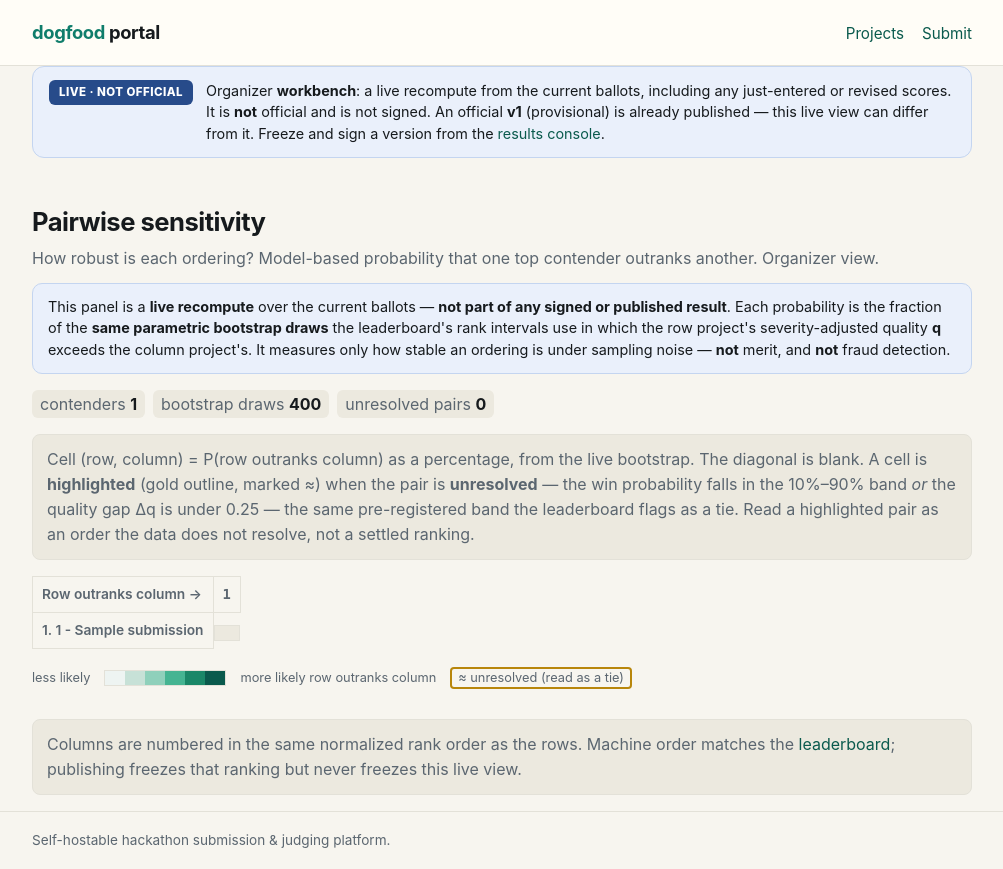
After one commit to pal-123456789/dogfood-portal, a Django app: page /normalize/pairwise in a window 1280 px wide. The commit adds this page. Shown: the whole page, without its empty margins (138-1141 px from the left). Run offline with Django 5.2, Linux system fonts and the light colour scheme; a user stored in the database is signed in; tables that the repository leaves empty hold one stand-in row (values such as "Sample post"); lists and menus that the app fills with data are empty.

Commit message:
feat(normalize): organizer pairwise-sensitivity view (live, not official)
Adds an organizer-only workbench page showing, for the top contenders, the
model-based probability that one project outranks another -- so an organizer can
tell a robust ordering from one that is within sampling noise. It is a LIVE
recompute and is never part of any signed or published result. No model,
migration, route change, or base.html change; every claim is checkable against
src/normalize/.

- services.pairwise_report(event, n_boot=400, top_k=8) reuses the SAME parametric
  bootstrap as the leaderboard's rank intervals (engine.rank_report's win_prob =
  the fraction of draws in which q_i > q_j). It introduces no new sampler and no
  new random model: it reorders that matrix into normalized rank order, keeps the
  top contenders, and flags pairs the data cannot resolve using the pre-registered
  band already used elsewhere (win-prob in [0.10, 0.90] or |dq| < 0.25).

- New organizer view pairwise() behind the SAME 401/403/404 gate as leaderboard()
  (copied via _gate); a new normalize:pairwise route. The five flat checker
  routes, portal/urls.py, and base.html are untouched, so replay stays 7/7.

- pairwise.html renders the win-probability matrix as a CSS-shaded heatmap. CSP is
  script-src 'self', so every cell's shade is precomputed server-side in
  _pairwise_grid(); there is no inline <script> and no external asset. The page is
  labelled, prominently, as a live recompute that is not signed, not published,
  not a measure of merit, and not fraud detection, and it explains the unresolved
  band. The organizer leaderboard links to it; the public results page does not.

- tests: PairwiseSensitivityUITests asserts the gate matches leaderboard, the
  organizer page shows the panel and the honesty label, probabilities lie in
  [0, 1] with P(i,j) + P(j,i) ~ 1 for a clear pair, and -- the load-bearing
  anti-mislead property -- that no pairwise content ever renders on the public
  frozen results page.

```diff
--- a/src/normalize/services.py
+++ b/src/normalize/services.py
@@ -149,6 +149,47 @@ def proof_report(event, n_boot=1000, seed=0):
     }
 
 
+def pairwise_report(event, n_boot=400, top_k=8, seed=0):
+    """Model-based P(A outranks B) for the top contenders -- a LIVE recompute, never signed.
+
+    Reuses the SAME parametric bootstrap as the leaderboard's rank intervals: engine.rank_report
+    already returns `win_prob`, the fraction of bootstrap draws in which q_i exceeds q_j (its exact
+    definition of "i outranks j"), so no new sampler and no new random model is introduced here. We
+    only reorder that matrix into current normalized rank order and keep the top_k rows.
+
+    Returns {labels, matrix, n_boot, top_k, unresolved_pairs}:
+      * labels -- "ext_id - title" for the top_k submissions, best-q first (the order the leaderboard
+        ranks by);
+      * matrix -- matrix[i][j] = P(labels[i] outranks labels[j]) in [0, 1]; the diagonal is 0.0;
+      * unresolved_pairs -- (i, j) with i < j whose order the data cannot resolve, using the SAME
+        pre-registered band the leaderboard uses: win-prob in engine.UNRESOLVED_PROB ([0.10, 0.90])
+        OR |q_i - q_j| < engine.UNRESOLVED_GAP (0.25);
+      * top_k -- the number of contenders actually shown (min of the requested top_k and the field).
+    Returns empty labels/matrix (no bootstrap run) when the event has no ballots yet, so the view can
+    render a graceful empty state.
+    """
+    y, jk, sk = observed(event)
+    if not y:
+        return {"labels": [], "matrix": [], "n_boot": n_boot, "top_k": 0, "unresolved_pairs": []}
+    rep = engine.rank_report(y, jk, sk, n_boot=n_boot, seed=seed)
+    subs, q, win = rep["subs"], rep["q"], rep["win_prob"]
+    order = sorted(range(len(subs)), key=lambda i: -float(q[i]))   # normalized rank order, best first
+    top = order[:top_k]
+    disp = _display(event)
+    labels = ["%s - %s" % (subs[i], disp.get(subs[i], (subs[i], ""))[0]) for i in top]
+    matrix = [[float(win[a][b]) for b in top] for a in top]
+    q_top = [float(q[i]) for i in top]
+    lo, hi = engine.UNRESOLVED_PROB
+    unresolved_pairs = [
+        (a, b)
+        for a in range(len(top))
+        for b in range(a + 1, len(top))
+        if (lo <= matrix[a][b] <= hi) or abs(q_top[a] - q_top[b]) < engine.UNRESOLVED_GAP
+    ]
+    return {"labels": labels, "matrix": matrix, "n_boot": rep["n_boot"],
+            "top_k": len(top), "unresolved_pairs": unresolved_pairs}
+
+
 def diagnostics_report(event, lam=None, seed=0):
     """Organizer review-diagnostics panel for the event (see normalize.diagnostics -- NOT fraud
     detection): leave-one-ballot-out residuals, single-ballot + single-judge decision influence,
--- a/src/normalize/templates/normalize/leaderboard.html
+++ b/src/normalize/templates/normalize/leaderboard.html
@@ -91,6 +91,10 @@ not resolve that order. Machine-readable: <a href="leaderboard.json">leaderboard
       Spearman(raw mean, normalized) = <b>{{ proof.spearman_raw_norm }}</b>;
       <b>{{ proof.ranks_changed }}</b> of {{ proof.n_submissions }} positions differ from the raw-mean
       order. Judge-severity spread across the panel: σ <b>{{ proof.raw_judge_spread }}</b>.</span></div>
+    <div class="row"><span class="lab">Pairwise sensitivity</span><span class="val">
+      Model-based P(A outranks B) for the top contenders, from this same live bootstrap —
+      see the <a href="{% url 'normalize:pairwise' %}">pairwise sensitivity</a> panel to tell robust
+      orderings from ties. Live recompute, not part of any signed or published result.</span></div>
   </div>
 </div>
 {% endif %}
--- /dev/null
+++ b/src/normalize/templates/normalize/pairwise.html
@@ -0,0 +1,83 @@
+{% extends "base.html" %}
+{% block title %}Pairwise sensitivity · {{ event.name }}{% endblock %}
+{% block content %}
+{% include "normalize/_gov_banner.html" with state="live" live_published=live_published live_status=live_status live_version=live_version %}
+<style>
+  /* Inline styling only (CSP is script-src 'self'): no <script>, no external/CDN assets. The
+     heatmap is coloured entirely by the precomputed .hm* decile classes below. */
+  .pw-claim{border:1px solid #c4d5f0;background:#eaf0fb;border-radius:10px;padding:12px 15px;
+            margin:6px 0 16px;font-size:.9rem;line-height:1.5}
+  .diag{display:flex;flex-wrap:wrap;gap:8px;margin:12px 0 6px}
+  .diag .tag b{color:var(--ink)}
+  table.pw{border-collapse:collapse;margin:12px 0 18px;font-size:.86rem}
+  table.pw th,table.pw td{border:1px solid var(--line);padding:7px 9px;text-align:center;
+            font-family:ui-monospace,Menlo,Consolas,monospace}
+  table.pw th.rowh{text-align:left;font-family:inherit;font-weight:600;white-space:nowrap;max-width:280px}
+  table.pw th{color:var(--muted);font-weight:600}
+  table.pw th.rowh .ci{color:var(--muted);font-size:.8rem}
+  table.pw td.diag{background:var(--chip)}
+  .hm0{background:#eef4f2}.hm1{background:#dcebe6}.hm2{background:#c7e1d7}.hm3{background:#addbcb}
+  .hm4{background:#8fd0bb}.hm5{background:#6bc3a8}.hm6{background:#45b492;color:#fff}
+  .hm7{background:#28a07d;color:#fff}.hm8{background:#1a8768;color:#fff}.hm9{background:#116e55;color:#fff}
+  .hm10{background:#0a5a4d;color:#fff}
+  table.pw td.unres{box-shadow:inset 0 0 0 2px #b8860b}
+  .legend{display:flex;flex-wrap:wrap;gap:14px;align-items:center;font-size:.8rem;color:var(--muted);margin:2px 0 30px}
+  .legend .ramp{display:flex;border:1px solid var(--line)}
+  .legend .ramp span{width:20px;height:14px;display:inline-block}
+  .legend .tiekey{box-shadow:inset 0 0 0 2px #b8860b;padding:1px 8px;border-radius:4px}
+</style>
+<div class="lede">
+  <h1>Pairwise sensitivity</h1>
+  <p>How robust is each ordering? Model-based probability that one top contender outranks another.
+     Organizer view.</p>
+</div>
+
+<p class="pw-claim">This panel is a <b>live recompute</b> over the current ballots —
+<b>not part of any signed or published result</b>. Each probability is the fraction of the
+<b>same parametric bootstrap draws</b> the leaderboard's rank intervals use in which the row
+project's severity-adjusted quality <b>q</b> exceeds the column project's. It measures only how
+stable an ordering is under sampling noise — <b>not</b> merit, and <b>not</b> fraud detection.</p>
+
+{% if grid %}
+<div class="diag">
+  <span class="tag">contenders <b>{{ report.top_k }}</b></span>
+  <span class="tag">bootstrap draws <b>{{ report.n_boot }}</b></span>
+  <span class="tag">unresolved pairs <b>{{ report.unresolved_pairs|length }}</b></span>
+</div>
+<p class="notice">Cell (row, column) = P(row&nbsp;outranks&nbsp;column) as a percentage, from the live
+bootstrap. The diagonal is blank. A cell is <b>highlighted</b> (gold outline, marked ≈) when the
+pair is <b>unresolved</b> — the win probability falls in the 10%–90% band <i>or</i> the quality gap
+Δq is under 0.25 — the same pre-registered band the leaderboard flags as a tie. Read a highlighted
+pair as an order the data does not resolve, not a settled ranking.</p>
+<table class="pw">
+  <thead><tr>
+    <th class="rowh">Row outranks column →</th>
+    {% for label in report.labels %}<th title="{{ label }}">{{ forloop.counter }}</th>{% endfor %}
+  </tr></thead>
+  <tbody>
+  {% for row in grid %}
+    <tr>
+      <th class="rowh">{{ row.rank }}. {{ row.label }}</th>
+      {% for cell in row.cells %}
+        {% if cell.diag %}<td class="diag"></td>
+        {% else %}<td class="hm{{ cell.bucket }}{% if cell.unresolved %} unres{% endif %}"
+            title="P(row outranks column) = {{ cell.pct }}%{% if cell.unresolved %} (unresolved){% endif %}">{{ cell.pct }}%{% if cell.unresolved %} ≈{% endif %}</td>{% endif %}
+      {% endfor %}
+    </tr>
+  {% endfor %}
+  </tbody>
+</table>
+<div class="legend">
+  <span>less likely</span>
+  <span class="ramp"><span class="hm0"></span><span class="hm2"></span><span class="hm4"></span><span class="hm6"></span><span class="hm8"></span><span class="hm10"></span></span>
+  <span>more likely row outranks column</span>
+  <span class="tiekey">≈ unresolved (read as a tie)</span>
+</div>
+<p class="notice">Columns are numbered in the same normalized rank order as the rows. Machine order
+matches the <a href="{% url 'normalize:leaderboard' %}">leaderboard</a>; publishing freezes that
+ranking but never freezes this live view.</p>
+{% else %}
+<p class="notice">No ballots recorded yet — the pairwise sensitivity matrix appears once judging
+begins.</p>
+{% endif %}
+{% endblock %}
--- a/src/normalize/urls.py
+++ b/src/normalize/urls.py
@@ -8,6 +8,7 @@ app_name = "normalize"
 urlpatterns = [
     path("", views.leaderboard, name="leaderboard"),
     path("leaderboard.json", views.leaderboard_json, name="leaderboard_json"),
+    path("pairwise", views.pairwise, name="pairwise"),
     path("results", views.results, name="results"),
     path("results.json", views.results_json, name="results_json"),
     path("results/publish", views.results_publish, name="results_publish"),
--- a/src/normalize/views.py
+++ b/src/normalize/views.py
@@ -48,6 +48,30 @@ def _result_state(data):
     return "official" if data.get("status") == ResultPublication.FINAL else "provisional"
 
 
+def _pairwise_grid(report):
+    """Adapt services.pairwise_report() into rows of pre-shaded cells for the template.
+
+    CSP is script-src 'self', so there is no JS to color a heatmap client-side: every cell's decile
+    bucket (0..10 -> the .hm* classes) is precomputed here. matrix[a][b] = P(row a outranks col b);
+    the diagonal is left blank and unresolved pairs (symmetric) are flagged.
+    """
+    unresolved = {tuple(p) for p in report.get("unresolved_pairs", [])}
+    rows = []
+    for a, (label, row) in enumerate(zip(report["labels"], report["matrix"])):
+        cells = []
+        for b, p in enumerate(row):
+            diag = a == b
+            flagged = (not diag) and ((a, b) in unresolved or (b, a) in unresolved)
+            cells.append({
+                "diag": diag,
+                "unresolved": flagged,
+                "pct": None if diag else int(round(p * 100)),
+                "bucket": 0 if diag else int(round(p * 10)),
+            })
+        rows.append({"rank": a + 1, "label": label, "cells": cells})
+    return rows
+
+
 def leaderboard(request):
     event, err = _gate(request)
     if err:
@@ -72,6 +96,30 @@ def leaderboard_json(request):
         msg, status = err
         return JsonResponse({"detail": msg}, status=status)
     return JsonResponse(services.leaderboard(event))
+
+
+def pairwise(request):
+    """Organizer-only pairwise-sensitivity workbench: the model-based probability that one top
+    contender outranks another, from the SAME live parametric bootstrap as the rank intervals.
+
+    Same 401/403/200 gate as leaderboard() (copied via _gate). It is a LIVE recompute over the
+    current ballots and is NEVER part of a signed or published result. Computes pairwise_report only
+    when the event has ballots (it self-short-circuits otherwise); an empty event renders a graceful
+    empty state. `live_*` mirror leaderboard() so the shared banner names any already-published run
+    truthfully rather than claiming nothing is published.
+    """
+    event, err = _gate(request)
+    if err:
+        msg, status = err
+        return HttpResponse(msg, status=status, content_type="text/plain")
+    report = services.pairwise_report(event)
+    grid = _pairwise_grid(report) if report.get("labels") else None
+    pub = results_svc.current_publication(event)
+    return render(request, "normalize/pairwise.html",
+                  {"event": event, "report": report, "grid": grid,
+                   "live_published": pub is not None,
+                   "live_status": pub.status if pub else "",
+                   "live_version": pub.version if pub else 0})
 
 
 def results(request):
```
Also changed, not shown: src/normalize/tests.py (+60 -0 lines).
